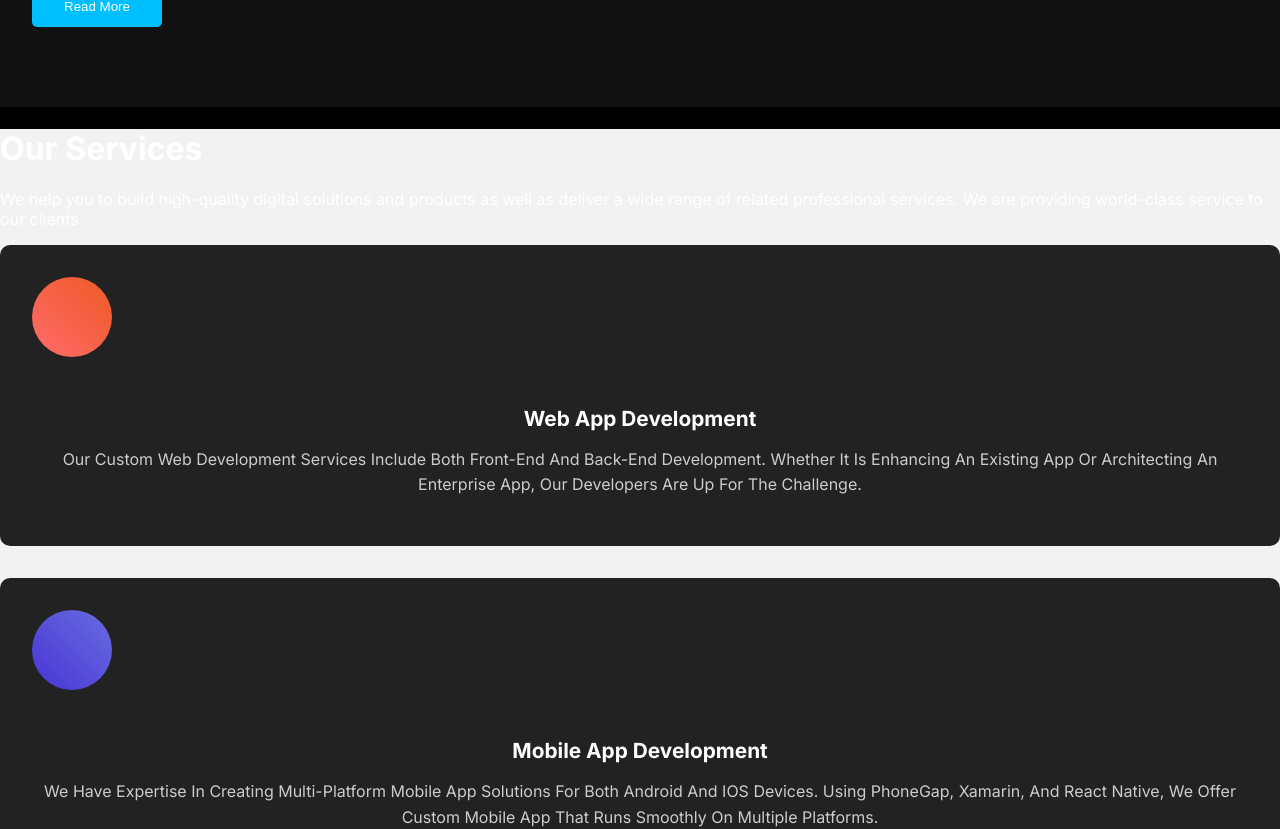
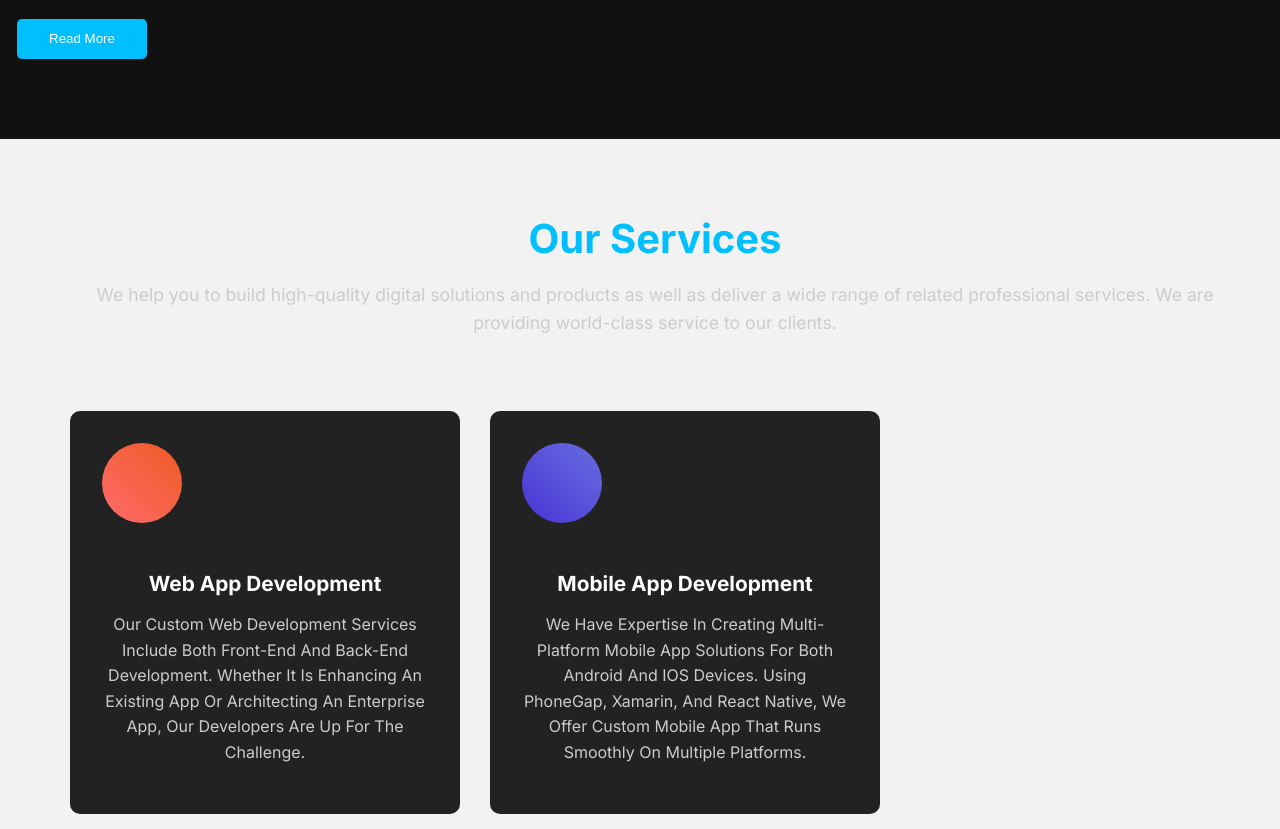
Before and after one commit to Fullstacks-us/fullstacks.us, a Next.js app in the folder fullstacks-us/: page / in a window 1280 px wide. Shown: the part 1154-1983 px from the top of the page. Built offline with nearby package versions, Linux system fonts and the light colour scheme.

Commit message:
Add Bootstrap-like grid system and section styles
Introduced a responsive grid system with container, row, and column classes similar to Bootstrap for layout flexibility. Added utility classes for margin and padding, and new styles for section headings to improve section presentation.

```diff
--- a/fullstacks-us/src/app/globals.css
+++ b/fullstacks-us/src/app/globals.css
@@ -19,6 +19,97 @@ body {
   padding: 0;
   background: #000;
   color: #fff;
+}
+
+/* Bootstrap grid system */
+.container {
+  width: 100%;
+  padding-right: 15px;
+  padding-left: 15px;
+  margin-right: auto;
+  margin-left: auto;
+}
+
+@media (min-width: 576px) {
+  .container {
+    max-width: 540px;
+  }
+}
+
+@media (min-width: 768px) {
+  .container {
+    max-width: 720px;
+  }
+}
+
+@media (min-width: 992px) {
+  .container {
+    max-width: 960px;
+  }
+}
+
+@media (min-width: 1200px) {
+  .container {
+    max-width: 1140px;
+  }
+}
+
+.row {
+  display: flex;
+  flex-wrap: wrap;
+  margin-right: -15px;
+  margin-left: -15px;
+}
+
+.col-lg-3, .col-lg-4, .col-lg-6, .col-md-6, .col-sm-6, .col-sm-12 {
+  position: relative;
+  width: 100%;
+  padding-right: 15px;
+  padding-left: 15px;
+}
+
+.col-sm-12 {
+  flex: 0 0 100%;
+  max-width: 100%;
+}
+
+.col-sm-6 {
+  flex: 0 0 50%;
+  max-width: 50%;
+}
+
+@media (min-width: 768px) {
+  .col-md-6 {
+    flex: 0 0 50%;
+    max-width: 50%;
+  }
+}
+
+@media (min-width: 992px) {
+  .col-lg-3 {
+    flex: 0 0 25%;
+    max-width: 25%;
+  }
+  .col-lg-4 {
+    flex: 0 0 33.333333%;
+    max-width: 33.333333%;
+  }
+  .col-lg-6 {
+    flex: 0 0 50%;
+    max-width: 50%;
+  }
+}
+
+.mt-2 {
+  margin-top: 0.5rem;
+}
+
+.pt-5 {
+  padding-top: 3rem;
+}
+
+.pb-5 {
+  padding-bottom: 3rem;
 }
 
 /* Header styles */
@@ -175,6 +266,23 @@ body {
 }
 
 /* Services section */
+.section-head {
+  text-align: center;
+  margin-bottom: 3rem;
+}
+
+.section-head h1 {
+  font-size: 2.5rem;
+  color: #00bfff;
+  margin-bottom: 1rem;
+}
+
+.section-head p {
+  font-size: 1.1rem;
+  color: #ccc;
+  line-height: 1.6;
+}
+
 .item {
   background: #222;
   padding: 2rem;
```
